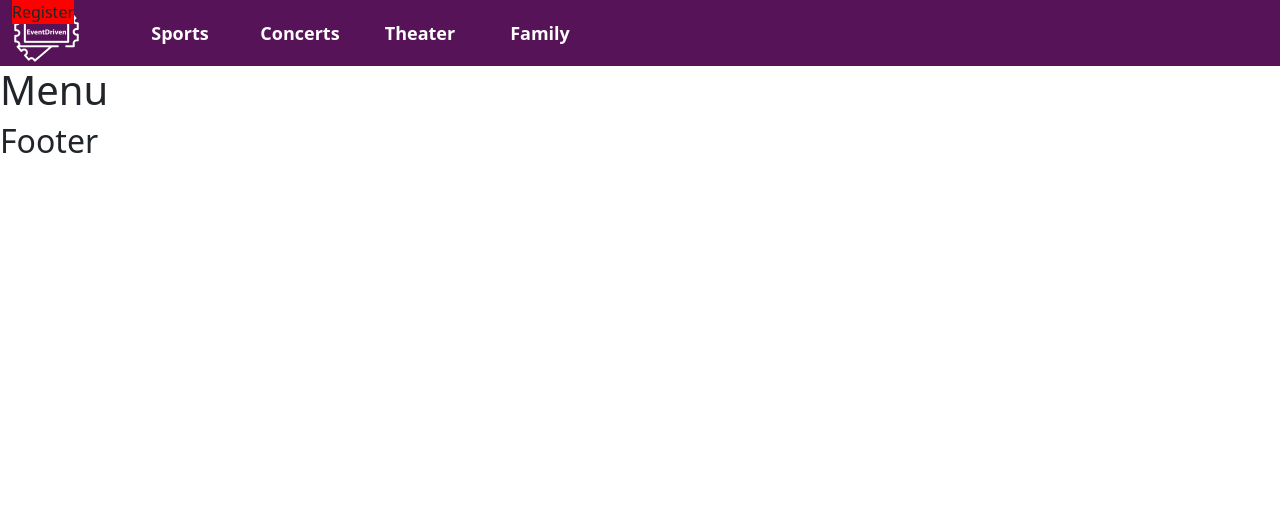
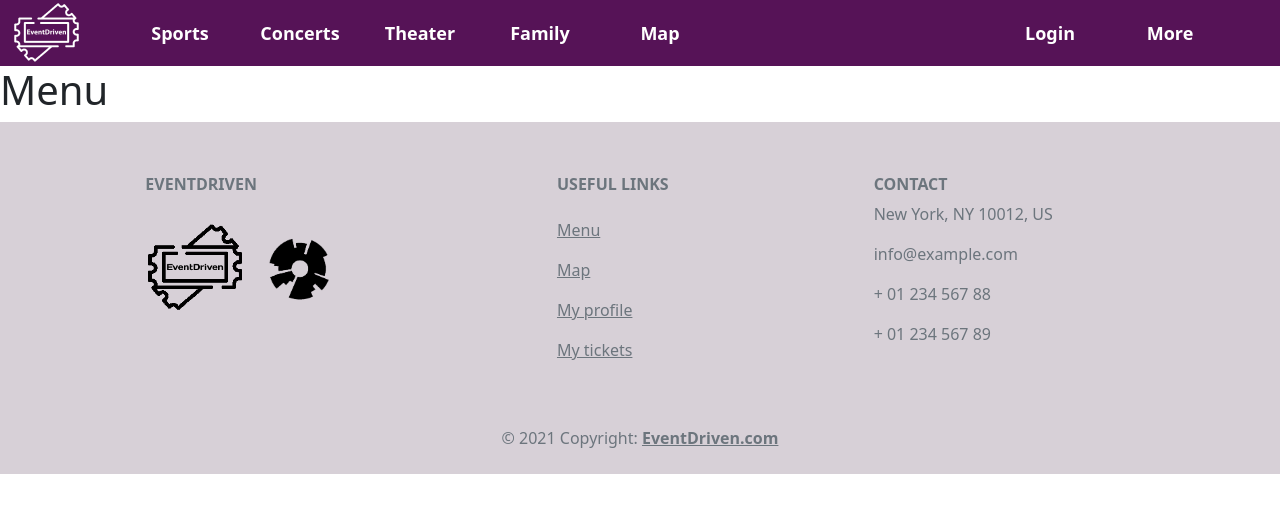
Before and after one commit to kjarrii/vln2, a Django app: page / in a window 1280 px wide. Shown: the top 513 px of the page. Run offline with Django 4.2, Linux system fonts and the light colour scheme.

Commit message:
header og footer

```diff
--- a/event_driven/static/css/main.css
+++ b/event_driven/static/css/main.css
@@ -1,3 +1,4 @@
+/* Everything for the navbar: */
 .navbar {
   background-color: #561357;
 }
@@ -6,19 +7,23 @@
   color: white;
   font-weight: bold;
   font-size: large;
-  position: fixed;
+  position: absolute;
   top: 0;
   height: 66px;
   width: 120px;
   line-height: 66px;
   text-align: center;
-  left: 120px;
+  cursor: pointer;
 }
 
 .navbar-option:hover {
   background-color: white;
   color: black;
   font-size: x-large;
+  transition: color 0.1s ease-in-out, font-size 0.5s ease-in-out, background-color 0.3s ease-in-out;
+/*  color: yellow;
+  font-size: x-large;
+  transition: color 0.5s ease-in-out, font-size 0.5s ease-in-out;*/
 }
 
 #sports {
@@ -37,8 +42,30 @@
   left: 480px;
 }
 
-.auth-btn {
-  background-color: red;
-  position: fixed;
-  top: 0;
+#map-btn {
+  left: 600px;
 }
+
+#more-btn {
+  right: 50px;
+}
+
+#login-btn {
+  right: 170px;
+}
+
+#myacc-btn {
+  right: 170px;
+  width: 150px;
+}
+
+/* Everything for the footer: */
+.footer-background {
+/*  background-color: lightgray;*/
+  background-color: rgb(215,208,215);
+  padding-top: 5px;
+}
+
+.footer-logo {
+  width: 100px;
+}
--- a/event_driven/templates/base.html
+++ b/event_driven/templates/base.html
@@ -12,13 +12,10 @@
 <body>
     {% include 'header.html' %}
 
-    <div class="menu">
-        {% block content %}
-        {% endblock %}
-    </div>
+    {% block content %}
+    {% endblock %}
 
-    <h2>Footer</h2>
-
+    {% include 'footer.html' %}
 
     <script src="https://cdn.jsdelivr.net/npm/bootstrap@5.2.0-beta1/dist/js/bootstrap.bundle.min.js" integrity="sha384-pprn3073KE6tl6bjs2QrFaJGz5/SUsLqktiwsUTF55Jfv3qYSDhgCecCxMW52nD2" crossorigin="anonymous"></script>
 </body>
--- /dev/null
+++ b/event_driven/templates/footer.html
@@ -0,0 +1,71 @@
+<footer class="text-center text-lg-start bg-light text-muted">
+  <!-- Section: Links  -->
+  <section class="footer-background">
+    <div class="container text-center text-md-start mt-5">
+      <!-- Grid row -->
+      <div class="row mt-3">
+        <!-- Grid column -->
+        <div class="col-md-3 col-lg-4 col-xl-3 mx-auto mb-4">
+          <!-- Content -->
+          <h6 class="text-uppercase fw-bold mb-4">
+            <i class=""></i>EventDriven
+          </h6>
+            <img class="footer-logo" src="../static/images/eventdriven-black.png" alt="EventDriven logo">
+            <img class="footer-logo" src="../static/images/HR_logo_black.png" alt="EventDriven logo">
+          {% comment %}<p>
+            Here you can use rows and columns to organize your footer content. Lorem ipsum
+            dolor sit amet, consectetur adipisicing elit.
+          </p>{% endcomment %}
+        </div>
+        <!-- Grid column -->
+
+
+        <!-- Grid column -->
+        <div class="col-md-3 col-lg-2 col-xl-2 mx-auto mb-4">
+          <!-- Links -->
+          <h6 class="text-uppercase fw-bold mb-4">
+            Useful links
+          </h6>
+          <p>
+            <a href="" class="text-reset">Menu</a>
+          </p>
+          <p>
+            <a href="#!" class="text-reset">Map</a>
+          </p>
+          <p>
+            <a href="#!" class="text-reset">My profile</a>
+          </p>
+          <p>
+            <a href="#!" class="text-reset">My tickets</a>
+          </p>
+        </div>
+        <!-- Grid column -->
+
+        <!-- Grid column -->
+        <div class="col-md-4 col-lg-3 col-xl-3 mx-auto mb-md-0 mb-4">
+          <!-- Links -->
+          <h6 class="text-uppercase fw-bold">
+            Contact
+          </h6>
+          <p><i class=""></i> New York, NY 10012, US</p>
+          <p>
+            <i class=""></i>
+            info@example.com
+          </p>
+          <p><i class=""></i> + 01 234 567 88</p>
+          <p><i class=""></i> + 01 234 567 89</p>
+        </div>
+        <!-- Grid column -->
+      </div>
+      <!-- Grid row -->
+    </div>
+  </section>
+  <!-- Section: Links  -->
+
+  <!-- Copyright -->
+  <div class="text-center p-4" style="background-color: rgb(215,208,215);">
+    © 2021 Copyright:
+    <a class="text-reset fw-bold" href="https://mdbootstrap.com/">EventDriven.com</a>
+  </div>
+  <!-- Copyright -->
+</footer>
--- a/event_driven/templates/header.html
+++ b/event_driven/templates/header.html
@@ -4,12 +4,15 @@
       <a class="navbar-brand" href="">
         <img id=barlogo alt="Brand" src="../static/images/eventdriven-logo.png">
       </a>
-        {% if true %} {% comment %}if the user is logged, the user icon is shown{% endcomment %}
+
+        {% if not True %} {% comment %}if the user is logged, the user icon is shown{% endcomment %}
+            <div class="navbar-option" id="myacc-btn">My account</div>
+            muna að setja profile image!!!!!!!!!!
         {% else %} {% comment %}if not, the login and register buttons are shown{% endcomment %}
-            <div class="auth-btn" id="loginbtn">Login</div>
-            <div class="auth-btn" id="registerbtn">Register</div>
+            <div class="navbar-option" id="login-btn">Login</div>
         {% endif %}
 
+    <div class="navbar-option" id="more-btn" onclick="">More</div>
 
     </div>
   </div>
--- a/event_driven/templates/menu/index.html
+++ b/event_driven/templates/menu/index.html
@@ -1,9 +1,6 @@
 {% extends 'base.html' %}
 {% block content %}
-    <div class="navbar-option" id="sports" onclick="">Sports</div>
-    <div class="navbar-option" id="concerts" onclick="">Concerts</div>
-    <div class="navbar-option" id="theater" onclick="">Theater</div>
-    <div class="navbar-option" id="family" onclick="">Family</div>
+    {% include 'menu/menu-navbar.html' %}
 
     <h1>Menu</h1>
 {% endblock %}
--- /dev/null
+++ b/event_driven/templates/menu/menu-navbar.html
@@ -0,0 +1,5 @@
+<div class="navbar-option" id="sports" onclick="">Sports</div>
+<div class="navbar-option" id="concerts" onclick="">Concerts</div>
+<div class="navbar-option" id="theater" onclick="">Theater</div>
+<div class="navbar-option" id="family" onclick="">Family</div>
+<div class="navbar-option" id="map-btn" onclick="">Map</div>
```
Also changed, not shown: event_driven/static/images/HR_logo_black.png (added), event_driven/static/images/HR_logo_red.png (added), event_driven/static/images/HR_logo_white.png (added), event_driven/static/images/eventdriven-black.png (added).
